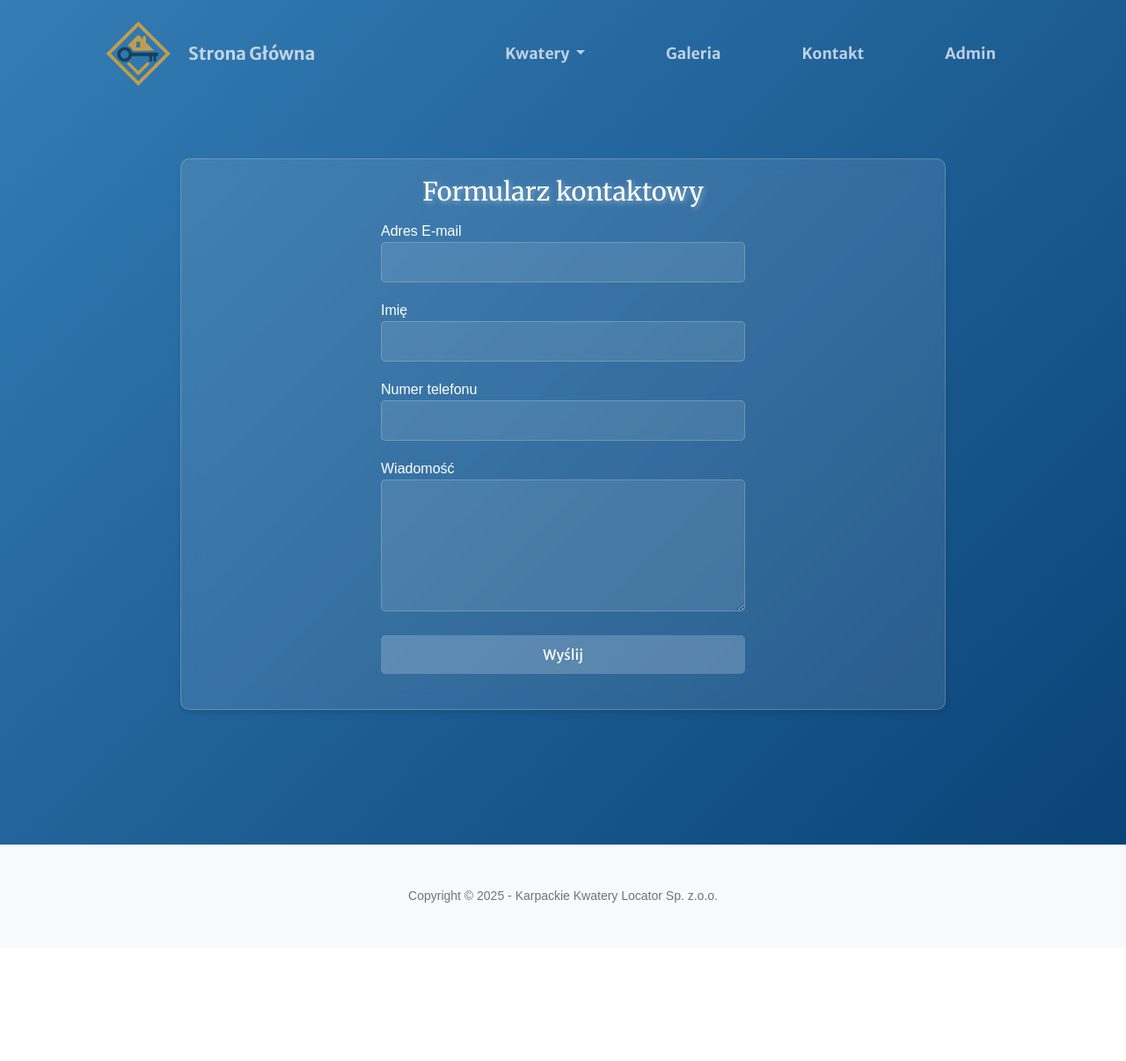
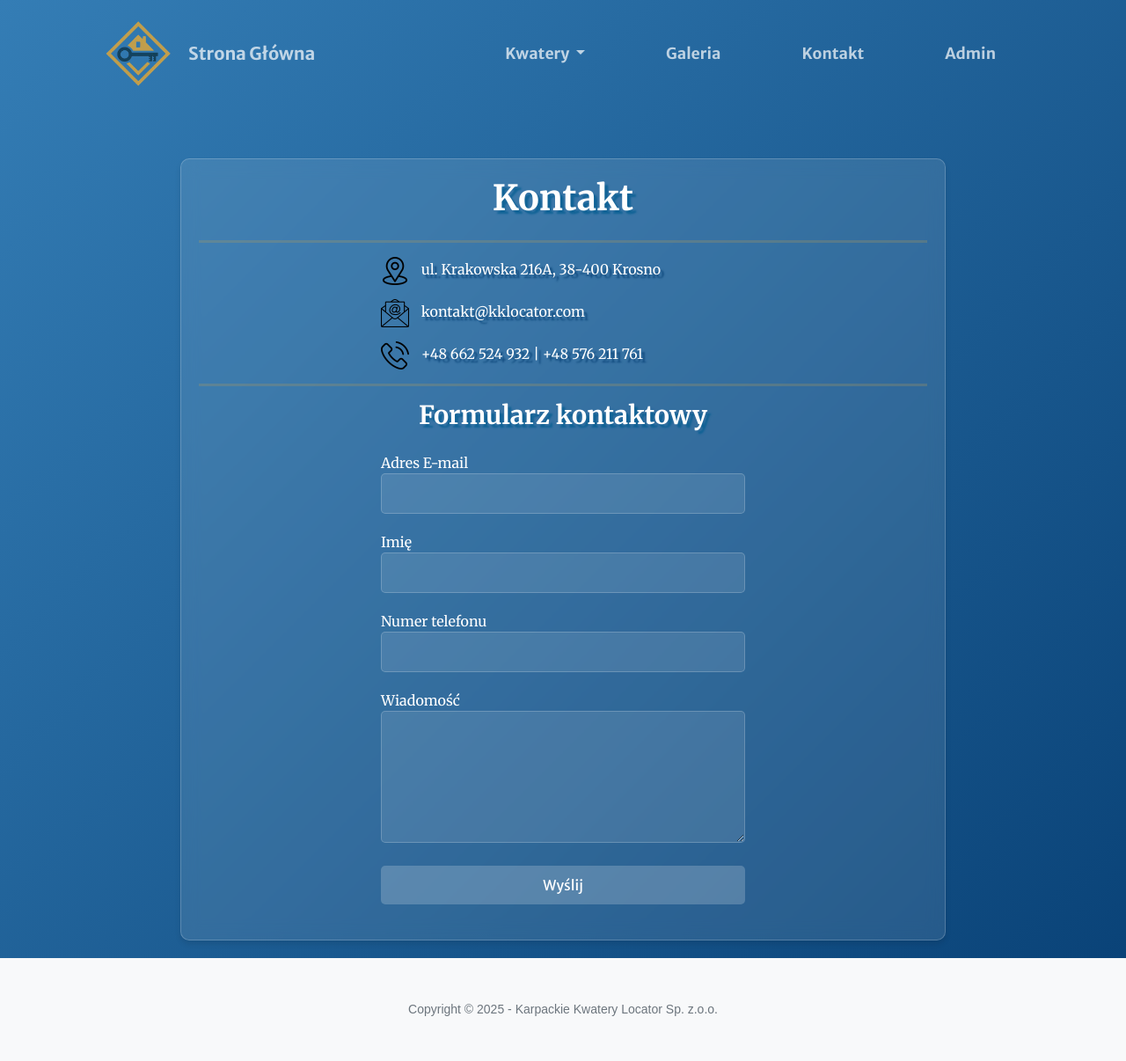
Before and after one commit to mykasero/Karpackie-Kwatery-Locator, a Django app: page /kontakt/ in a window 1280 px wide. Shown: the whole page at 88% size. Before the commit the page ends 1026 px from the top, so only its background shows below. Run offline with Django 5.2, Linux system fonts and the light colour scheme; data that the repository does not hold is empty; parts of the project's set-up code (start-up, migrations or seed data) failed here and were passed over; some libraries are stand-ins or nearby versions.

Commit message:
added info section in contact template

```diff
--- a/templates/core/contact.html
+++ b/templates/core/contact.html
@@ -6,6 +6,12 @@
     <style type="text/css">
         .shadow-text{
             text-shadow: 2px 2px 6px rgba(255, 255, 255, 0.4);
+        }
+        .shadow-text2{
+            text-shadow: 4px 4px 2px rgba(7, 95, 146, 0.8);
+        }
+        .shadow-text3{
+            text-shadow: 4px 4px 2px rgba(5, 62, 115, 0.8);
         }
         .page-section{
             padding: 4rem 0;
@@ -45,8 +51,24 @@
                     </div>
                 {% endfor %}
             {% endif %}
-        <div class="form-container">
-            <h2 class="text-center shadow-text" style="color:white;">Formularz kontaktowy</h2>
+        <div class="form-container" style="font-family:'Merriweather';">
+            <div>
+                <h1 class="mb-4 shadow-text2 text-center" style="color: white;"><b>Kontakt</b></h1>
+                <hr style="color:rgba(189,156,79,255); border-top: 3px solid;">
+                <div style="padding: 0px 25%;">
+                    <p class="shadow-text3">
+                        <img src='{% static "images/map_icon.png" %}' style="height:32px; margin-right:10px;"> ul. Krakowska 216A, 38-400 Krosno
+                    </p>
+                    <p class="shadow-text3">
+                        <img src='{% static "images/email_icon.png" %}' style="height:32px; margin-right:10px;"> kontakt@kklocator.com
+                    </p>
+                    <p class="shadow-text3">
+                        <img src='{% static "images/phone_icon.png" %}' style="height:32px; margin-right:10px;"> +48 662 524 932 | +48 576 211 761
+                    </p>
+                </div>
+            </div>
+            <hr style="color:rgba(189,156,79,255); border-top: 3px solid;">
+            <h2 class="mb-4 shadow-text2 text-center" style="color:white;"><b>Formularz kontaktowy</b></h2>
             <form method="post">
                 {% csrf_token %}
                 {% for field in form %}
```
Also changed, not shown: static/images/email_icon.png (added), static/images/map_icon.png (renamed from static/images/stats_map_orig.png), static/images/phone_icon.png (added).
